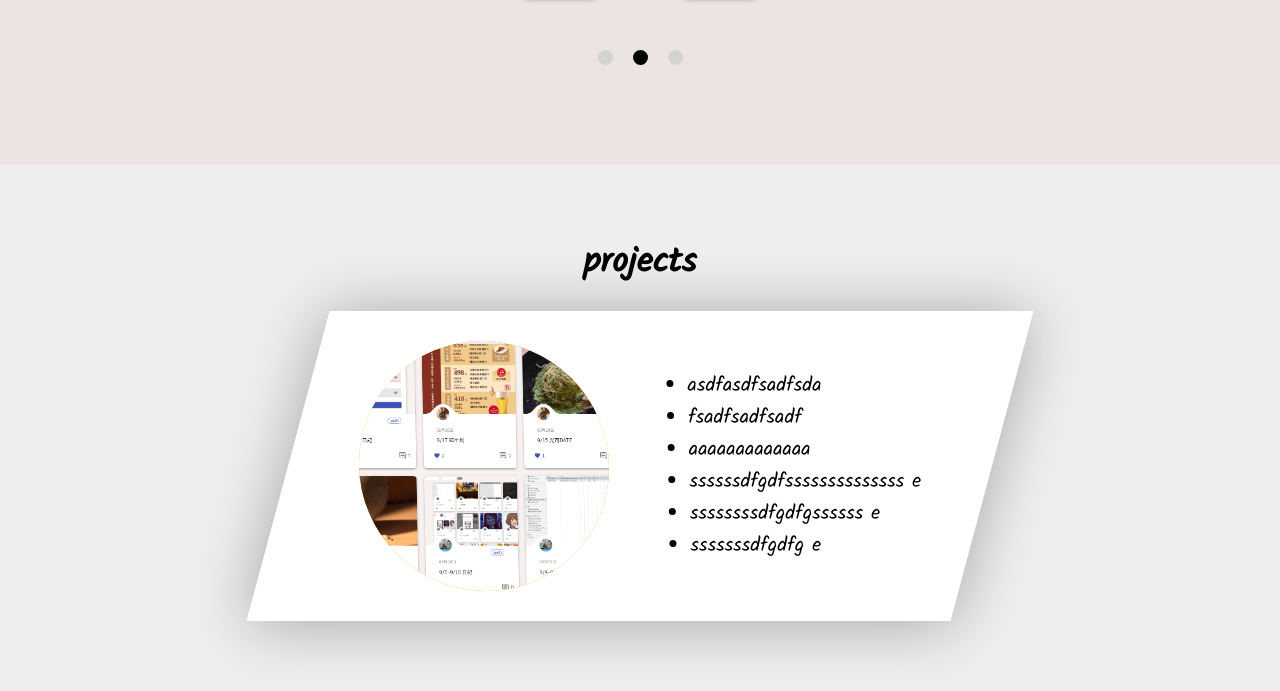
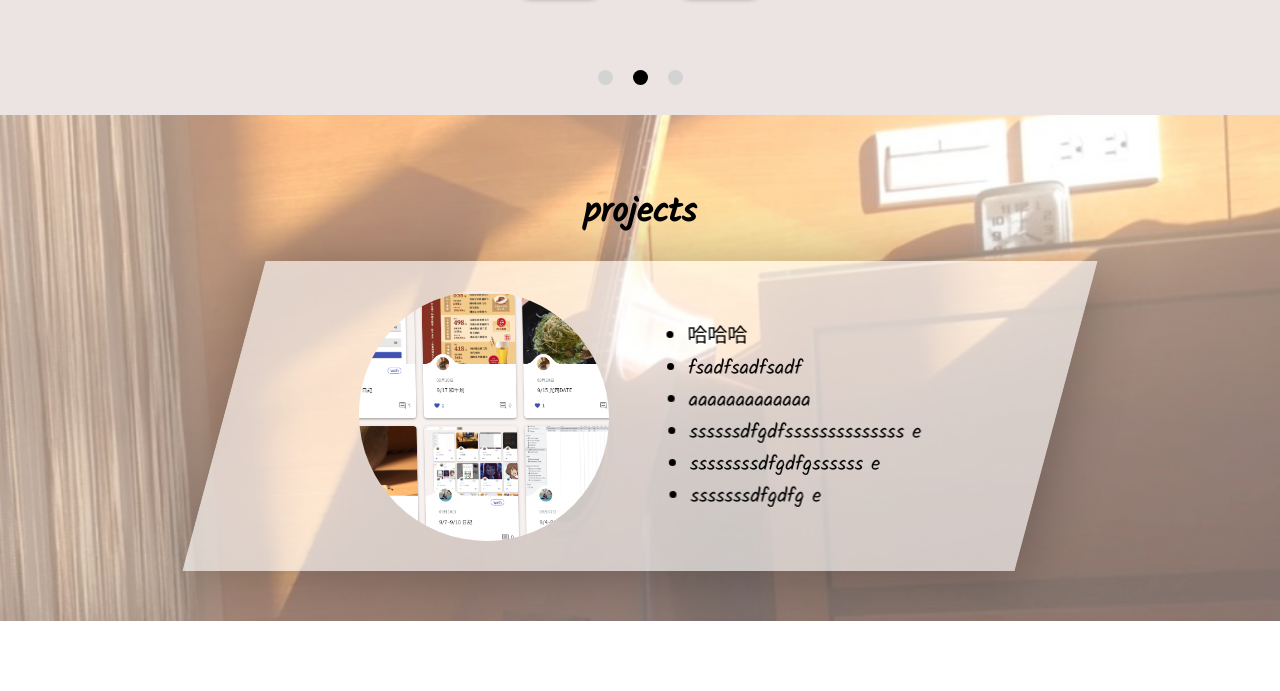
Before and after one commit to kuo52033/myPage, a website: page index.html in a window 1280 px wide. Shown: the part 1137-1828 px from the top of the page. After the commit the page ends 1758 px from the top, so only its background shows below. Drawn offline with Linux system fonts and the light colour scheme.

Commit message:
fix overflow problem

```diff
--- a/index.html
+++ b/index.html
@@ -196,7 +196,7 @@
             </figure>
             <div class="project__text u-margin-left-medium">
               <ul>
-                <li>asdfasdfsadfsda</li>
+                <li>哈哈哈</li>
                 <li>fsadfsadfsadf</li>
                 <li>aaaaaaaaaaaaa</li>
                 <li>ssssssdfgdfssssssssssssss e</li>
--- a/sass/base/_base.scss
+++ b/sass/base/_base.scss
@@ -7,10 +7,9 @@
   scroll-behavior: smooth;
 }
 
-html {
+html,
+body {
   font-size: 62.5%;
+  font-family: "Kalam", "Noto Sans TC", sans-serif;
+  overflow-x: hidden;
 }
-
-body {
-  font-family: "Kalam", "Noto Sans TC", sans-serif;
-}
--- a/sass/base/_typograpy.scss
+++ b/sass/base/_typograpy.scss
@@ -4,6 +4,6 @@
 
   &:hover {
     text-shadow: 0 5px 10px rgba($color-black, 0.4);
-    transform: skewX(5deg) skewY(-7deg);
+    transform: scale(1.2);
   }
 }
--- a/sass/components/_project.scss
+++ b/sass/components/_project.scss
@@ -2,9 +2,10 @@
   display: flex;
   justify-content: center;
   align-items: center;
-  width: 55%;
-  background-color: white;
+  width: 65%;
+  background-color: rgba($color-white, 0.6);
   font-size: 2rem;
+  font-weight: 400;
   padding: 3rem 6rem;
   transform: skewX(-15deg);
   box-shadow: 0 3px 6rem rgba(0, 0, 0, 0.3);
@@ -14,10 +15,10 @@
   }
 
   &__shape {
+    flex-shrink: 0;
     position: relative;
     width: 25rem;
     height: 25rem;
-    background-color: orange;
     border-radius: 50%;
     overflow: hidden;
     &:hover .project__image {
@@ -79,4 +80,9 @@
       }
     }
   }
+
+  &__text {
+    -webkit-font-smoothing: subpixel-antialiased;
+    -webkit-transform: translateZ(0) scale(1, 1) skewX(16deg);
+  }
 }
--- a/sass/layout/_header.scss
+++ b/sass/layout/_header.scss
@@ -1,6 +1,4 @@
 .header {
-  width: 100%;
-
   &__logo {
     cursor: pointer;
     width: 17rem;
--- a/sass/pages/_home.scss
+++ b/sass/pages/_home.scss
@@ -1,6 +1,6 @@
 .technology {
   position: relative;
-  height: 60rem;
+  height: 55rem;
   width: 100%;
   margin-top: -14vh;
   z-index: 0;
@@ -65,7 +65,7 @@
 
   &__dotBox {
     position: absolute;
-    bottom: 10rem;
+    bottom: 3rem;
     width: 100%;
 
     &__dot {
@@ -99,6 +99,13 @@
 
 .projectSection {
   padding-top: 7rem;
-  padding-bottom: 40rem;
-  background: #eee;
+  padding-bottom: 5rem;
+  background-image: linear-gradient(
+      to bottom,
+      rgba($color-white, 0.4),
+      rgba($color-white, 0.4)
+    ),
+    url(./images/bgImage.png);
+  background-size: cover;
+  background-position: center center;
 }
```
Also changed, not shown: images/bgImage.png (added), styles.css.
